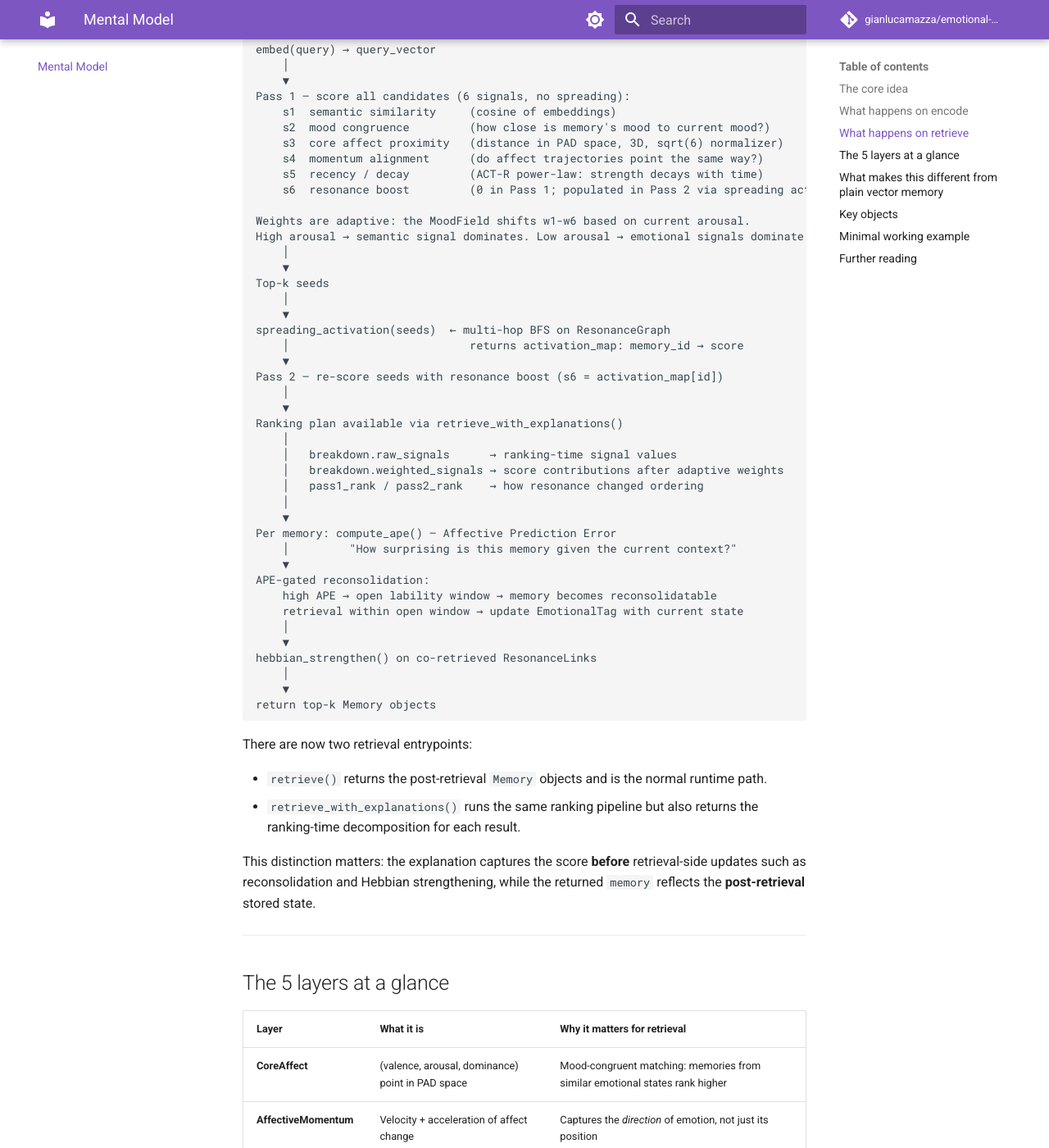
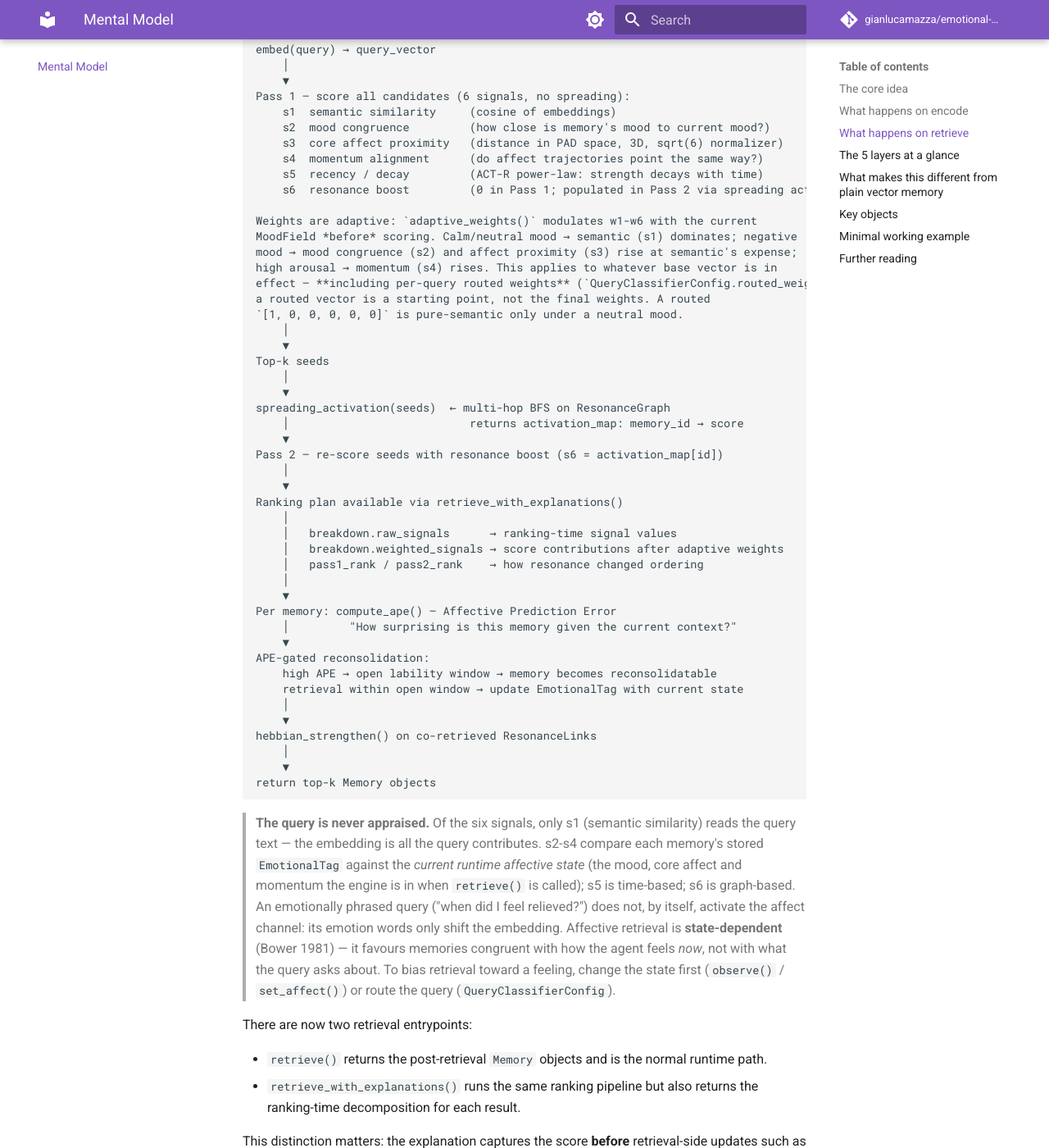
Before and after one commit to gianlucamazza/emotional-memory, an MkDocs documentation site: the page built from docs/mental_model.md, in a window 1280 px wide and 1400 px high, scrolled down 1689 px. Shown: the whole window at 82% size. Built offline with MkDocs 1.6.1 and Material for MkDocs 9.7.7, drawn with Linux system fonts in a browser that asks for light colours; comment, search, counter and statistics services are not loaded.

Commit message:
docs: make state-based retrieval explicit, fix adaptive-weights direction, clarify affect-free senses and runner protocols (#54)
Four conceptual gaps surfaced while designing Addendum Q:

- mental_model.md: new callout 'The query is never appraised' — only the
  semantic signal reads the query; s2-s4 compare memory tags against the
  runtime affective state (Bower state-dependent recall). Also fixes a
  factual error: the doc claimed high arousal -> semantic dominates and
  low arousal -> emotional signals dominate, which is the opposite of
  adaptive_weights() (calm -> semantic up; negative mood -> mood
  congruence/affect proximity up; high arousal -> momentum up).
- QueryClassifierConfig docstring: routed weights replace base_weights
  but are still mood-modulated by adaptive_weights() and ablation-masked
  — routing selects starting weights, it does not bypass adaptive
  weighting (the trap behind Addendum Q Amendment 1).
- 09_current_evidence.md: terminology box disambiguating the two senses
  of 'affect-free' (noAF annotation vs semantically determinable query)
  and what the falsified claim does and does not cover.
- appraisal_confound/README.md: runner inventory + protocol note on
  cross-scenario accumulation (runner_hg1/runner_hq reset once per
  system; runner.py isolates per scenario) — absolute accuracies are not
  comparable across the two families, only within-study deltas.

Co-authored-by: Claude Fable 5 <noreply@anthropic.com>

````diff
--- a/docs/mental_model.md
+++ b/docs/mental_model.md
@@ -75,8 +75,13 @@ Pass 1 — score all candidates (6 signals, no spreading):
     s5  recency / decay         (ACT-R power-law: strength decays with time)
     s6  resonance boost         (0 in Pass 1; populated in Pass 2 via spreading activation)
 
-Weights are adaptive: the MoodField shifts w1-w6 based on current arousal.
-High arousal → semantic signal dominates. Low arousal → emotional signals dominate.
+Weights are adaptive: `adaptive_weights()` modulates w1-w6 with the current
+MoodField *before* scoring. Calm/neutral mood → semantic (s1) dominates; negative
+mood → mood congruence (s2) and affect proximity (s3) rise at semantic's expense;
+high arousal → momentum (s4) rises. This applies to whatever base vector is in
+effect — **including per-query routed weights** (`QueryClassifierConfig.routed_weights`):
+a routed vector is a starting point, not the final weights. A routed
+`[1, 0, 0, 0, 0, 0]` is pure-semantic only under a neutral mood.
     │
     ▼
 Top-k seeds
@@ -108,6 +113,18 @@ hebbian_strengthen() on co-retrieved ResonanceLinks
     ▼
 return top-k Memory objects
 ```
+
+> **The query is never appraised.** Of the six signals, only s1 (semantic
+> similarity) reads the query text — the embedding is all the query contributes.
+> s2-s4 compare each memory's stored `EmotionalTag` against the *current runtime
+> affective state* (the mood, core affect and momentum the engine is in when
+> `retrieve()` is called); s5 is time-based; s6 is graph-based. An emotionally
+> phrased query ("when did I feel relieved?") does not, by itself, activate the
+> affect channel: its emotion words only shift the embedding. Affective retrieval
+> is **state-dependent** (Bower 1981) — it favours memories congruent with how the
+> agent feels *now*, not with what the query asks about. To bias retrieval toward
+> a feeling, change the state first (`observe()` / `set_affect()`) or route the
+> query (`QueryClassifierConfig`).
 
 There are now two retrieval entrypoints:
 
````
Also changed, not shown: benchmarks/appraisal_confound/README.md (+25 -0 lines), docs/research/09_current_evidence.md (+22 -0 lines), 1 other file.
